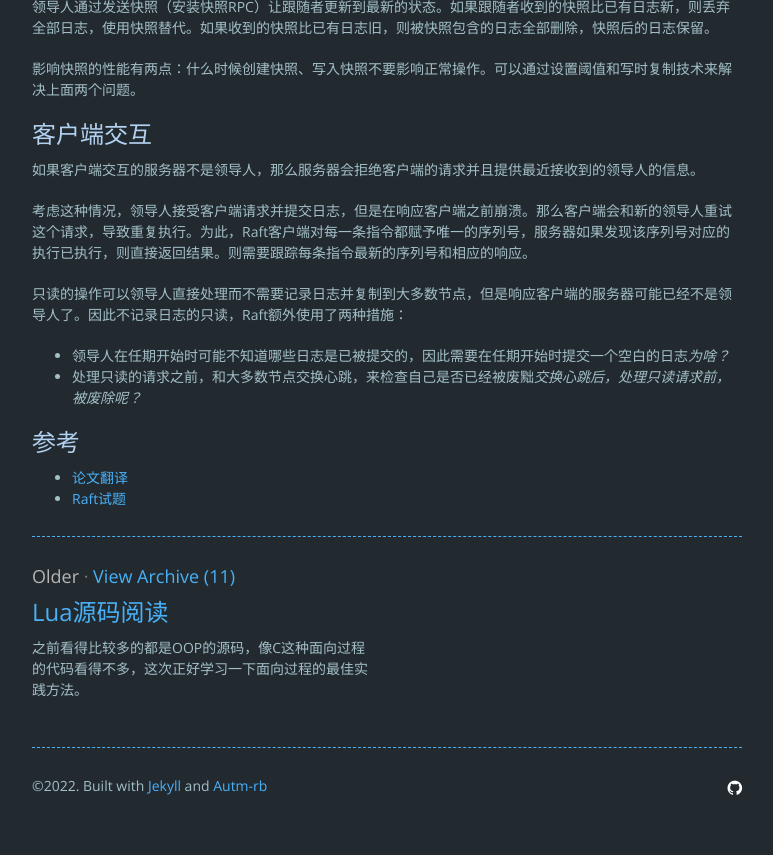
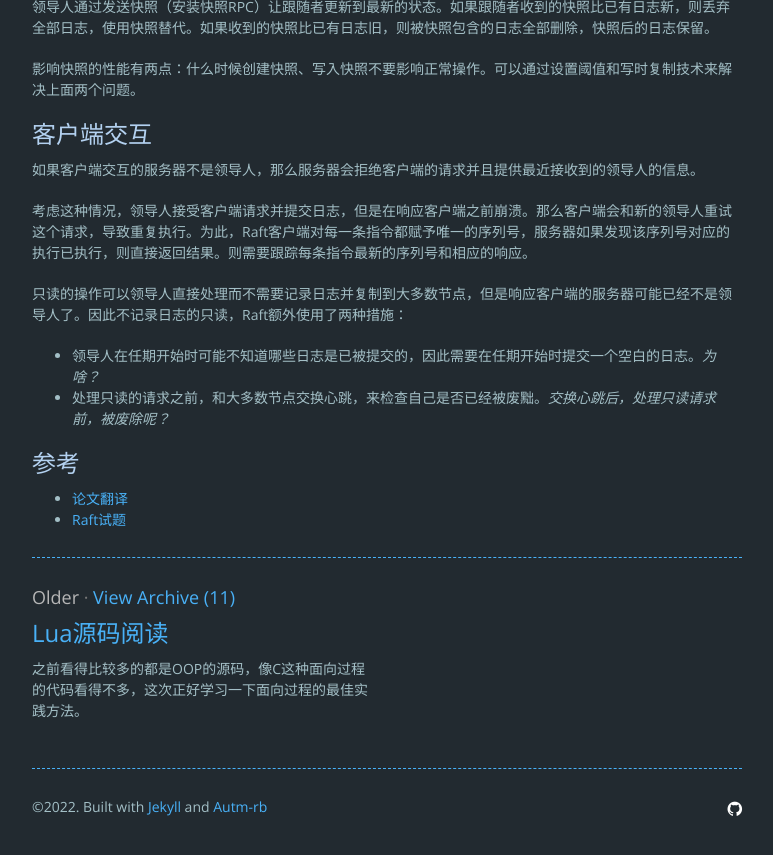
Before and after one commit to gogim1/gogim1.github.io, a Jekyll site: the page built from _posts/2022-04-17-raft.md, in a window 1280 px wide and 900 px high, scrolled down 4791 px, cut to the strip 14-869 px from the top of the window. Shown: the whole strip, without its empty margins (253-1026 px from the left). Built offline with Jekyll 4.4.1, drawn with Linux system fonts in a browser that asks for light colours; nearby versions of some CDN libraries; comment, search, counter and statistics services are not loaded.

Commit message:
fix typos and new drafts

```diff
--- a/_posts/2022-04-17-raft.md
+++ b/_posts/2022-04-17-raft.md
@@ -143,8 +143,8 @@ Raft需要满足下面的时间要求：
 
 只读的操作可以领导人直接处理而不需要记录日志并复制到大多数节点，但是响应客户端的服务器可能已经不是领导人了。因此不记录日志的只读，Raft额外使用了两种措施：
 
-* 领导人在任期开始时可能不知道哪些日志是已被提交的，因此需要在任期开始时提交一个空白的日志*为啥？*
-* 处理只读的请求之前，和大多数节点交换心跳，来检查自己是否已经被废黜*交换心跳后，处理只读请求前，被废除呢？*
+* 领导人在任期开始时可能不知道哪些日志是已被提交的，因此需要在任期开始时提交一个空白的日志。*为啥？*
+* 处理只读的请求之前，和大多数节点交换心跳，来检查自己是否已经被废黜。*交换心跳后，处理只读请求前，被废除呢？*
 
 
 ## 参考
```
